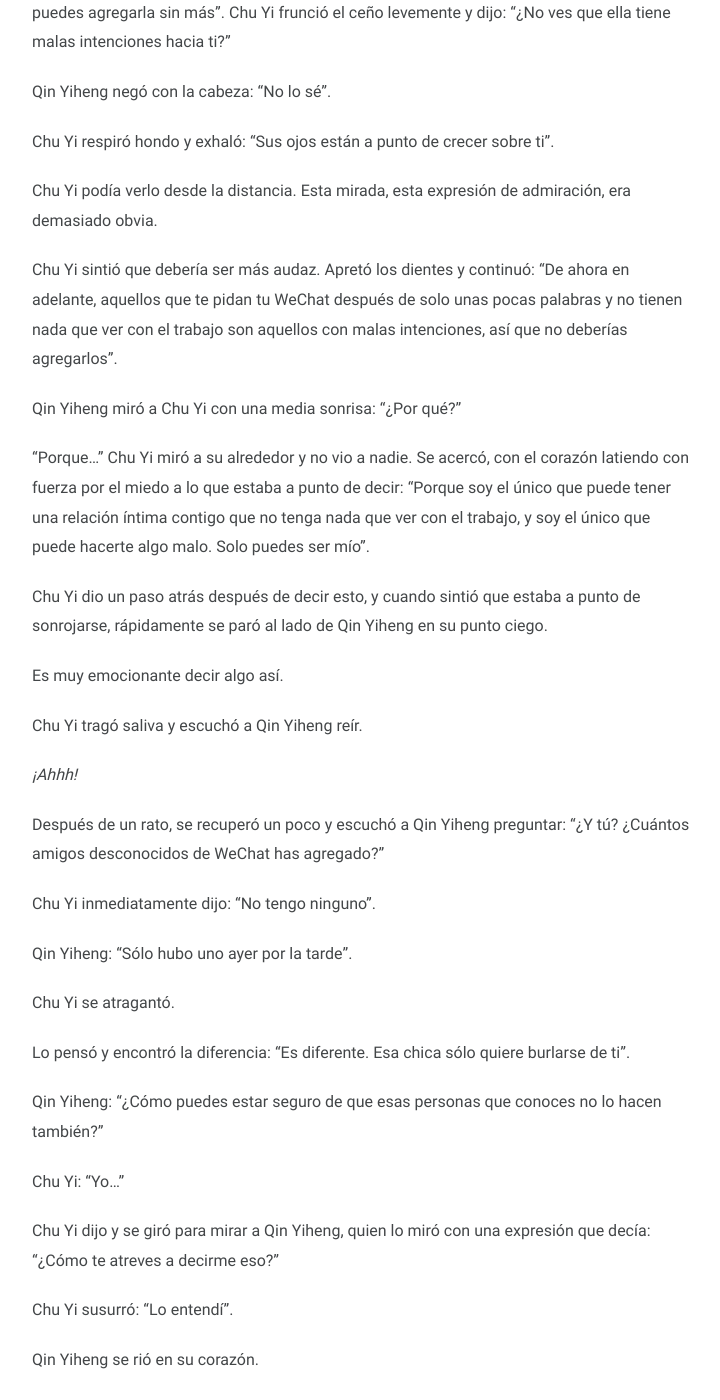
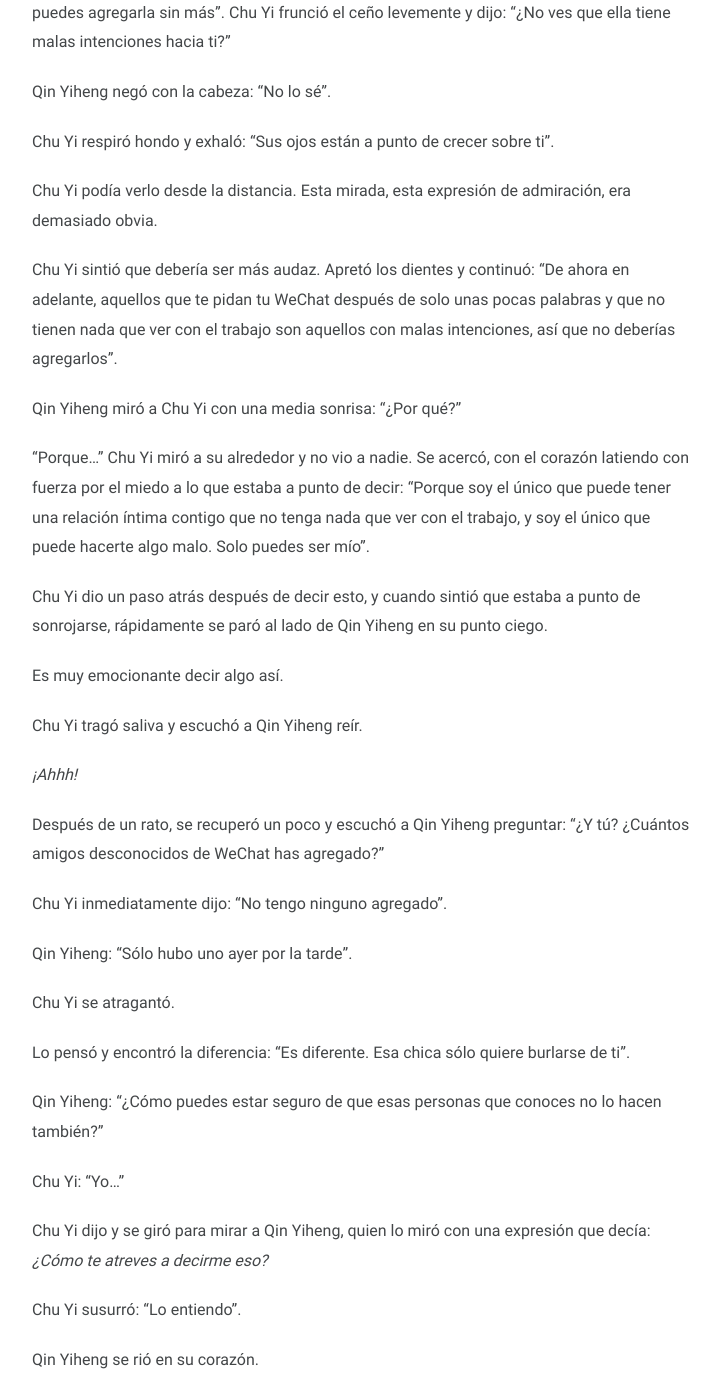
Before and after one commit to taozi-lecturas/taozi-lecturas.github.io, a Jekyll site: the page built from novelas/cacuedv/_posts/2025-03-31-capitulo-67.md, in a window 1280 px wide and 1400 px high, scrolled down 8293 px. Shown: the whole window, without its empty margins (278-998 px from the left). Built offline with Jekyll 4.4.1, drawn with Linux system fonts in a browser that asks for light colours; some of the changed text lies outside the part shown.

Commit message:
Updated Note novelas/cacuedv/_posts/2025-03-31-capitulo-67.md

```diff
--- a/novelas/cacuedv/_posts/2025-03-31-capitulo-67.md
+++ b/novelas/cacuedv/_posts/2025-03-31-capitulo-67.md
@@ -179,9 +177,9 @@ Chu Yi se dio la vuelta y bajó las escaleras, caminó alrededor de dos puertas
 
 En poco tiempo, la muchacha sacó su teléfono celular y estaba haciendo clic con la cabeza gacha, mientras Qin Yiheng también tomó su teléfono celular. También tenía en su mano un vaso alto, que era el mismo que tenía la chica en la mano.
 
-¿Qué estás haciendo con tu teléfono?
+_¿Qué estás haciendo con tu teléfono?_
 
-Y ese vino, no lo había tomado hace un momento, ¿será que esta muchacha se lo dio?
+_Y ese vino, no lo había tomado hace un momento, ¿será que esta muchacha se lo dio?_
 
 Chu Yi se apresuró y pronto estuvo al lado de Qin Yiheng.
 
@@ -241,7 +239,7 @@ Qin Yiheng: "Vino a preguntarme sobre el nuevo software que salió el mes pasado
 
 Chu Yi dejó escapar un largo "oh".
 
-Tsk, rutina.
+Tsk, que rutinario.
 
 Chu Yi volvió a decir: "La vi sacar su teléfono. ¿La agregaste en WeChat?"
 
@@ -275,7 +273,7 @@ Chu Yi respiró hondo y exhaló: "Sus ojos están a punto de crecer sobre ti".
 
 Chu Yi podía verlo desde la distancia. Esta mirada, esta expresión de admiración, era demasiado obvia.
 
-Chu Yi sintió que debería ser más audaz. Apretó los dientes y continuó: "De ahora en adelante, aquellos que te pidan tu  WeChat después de solo unas pocas palabras y no tienen nada que ver con el trabajo son aquellos con malas intenciones, así que no deberías agregarlos".
+Chu Yi sintió que debería ser más audaz. Apretó los dientes y continuó: "De ahora en adelante, aquellos que te pidan tu  WeChat después de solo unas pocas palabras y que no tienen nada que ver con el trabajo son aquellos con malas intenciones, así que no deberías agregarlos".
 
 Qin Yiheng miró a Chu Yi con una media sonrisa: "¿Por qué?"
 
@@ -291,7 +289,7 @@ _¡Ahhh!_
 
 Después de un rato, se recuperó un poco y escuchó a Qin Yiheng preguntar: "¿Y tú? ¿Cuántos amigos desconocidos de WeChat has agregado?"
 
-Chu Yi inmediatamente dijo: "No tengo ninguno".
+Chu Yi inmediatamente dijo: "No tengo ninguno agregado".
 
 Qin Yiheng: "Sólo hubo uno ayer por la tarde".
 
@@ -303,10 +301,10 @@ Qin Yiheng: "¿Cómo puedes estar seguro de que esas personas que conoces no lo
 
 Chu Yi: “Yo…”
 
-Chu Yi dijo y se giró para mirar a Qin Yiheng, quien lo miró con una expresión que decía: "¿Cómo te atreves a decirme eso?"
+Chu Yi dijo y se giró para mirar a Qin Yiheng, quien lo miró con una expresión que decía: _¿Cómo te atreves a decirme eso?_
 
-Chu Yi susurró: "Lo entendí".
+Chu Yi susurró: "Lo entiendo".
 
 Qin Yiheng se rió en su corazón.
 
-Levantó la mano y tocó con fuerza el cabello de Chu Yi: "Yo también lo entendí".
+Levantó la mano y tocó con fuerza el cabello de Chu Yi: "Yo también lo entiendo".
```
Also changed, not shown: other parts of novelas/cacuedv/_posts/2025-03-31-capitulo-67.md (+11 -13 lines).
